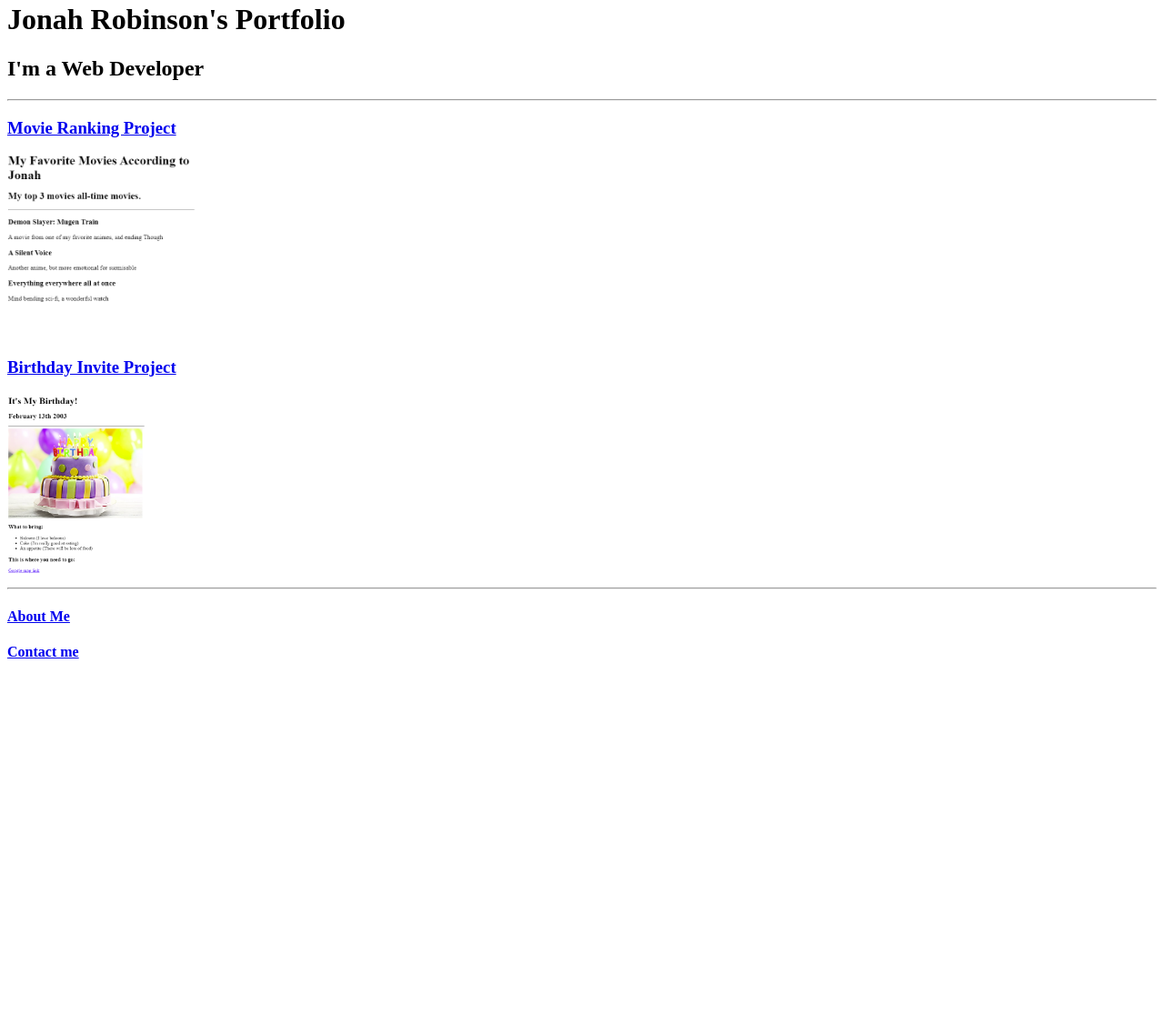
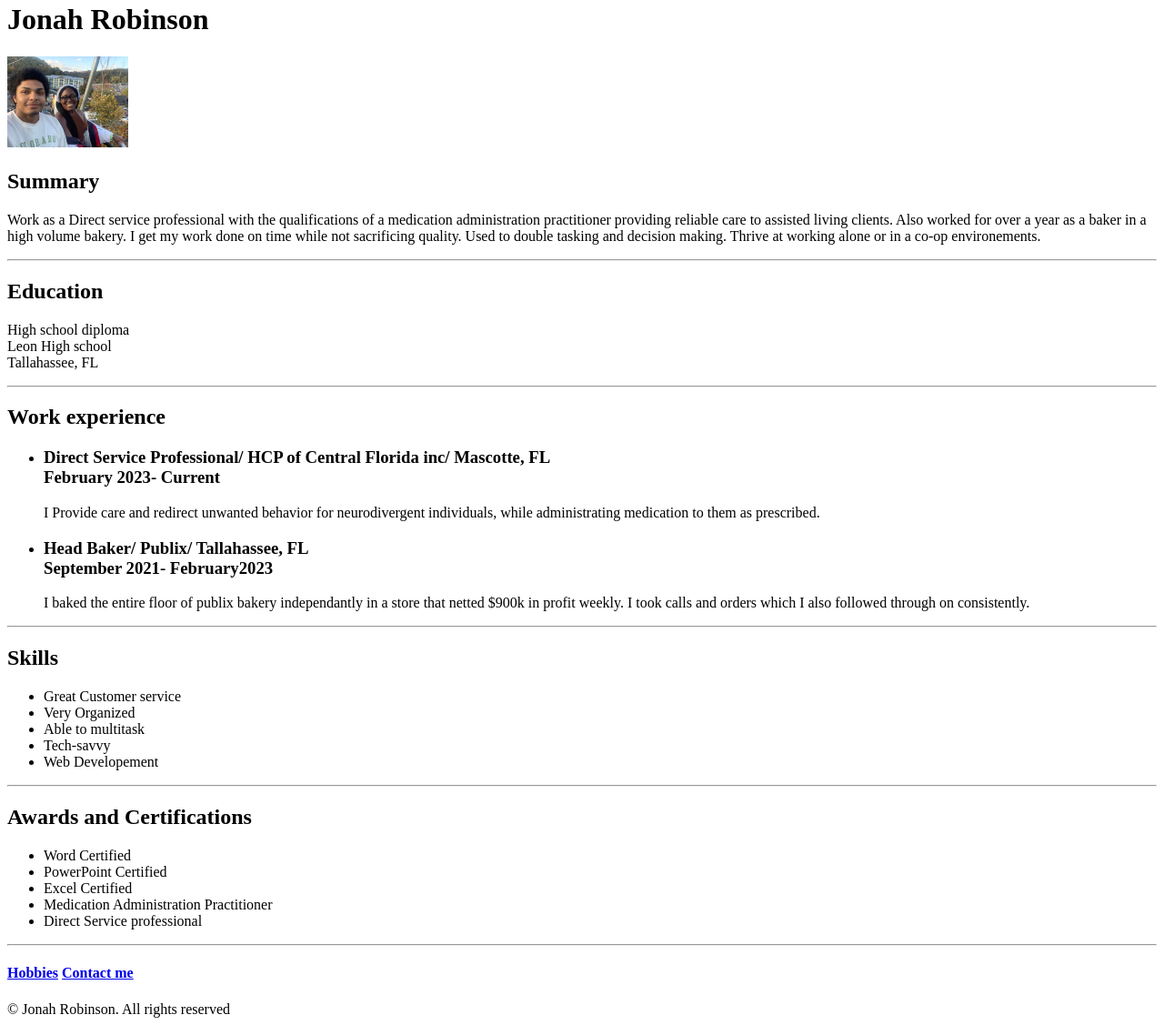
Before and after one commit to JonahR03/html-portfolio, a plain HTML site: page index.html in a window 1280 px wide. Shown: the part 18-1145 px from the top of the page at 91% size. Before the commit the page ends 800 px from the top, so only its background shows below. Drawn offline with Linux system fonts and the light colour scheme.

Commit message:
Add files via upload

```diff
--- a/index.html
+++ b/index.html
@@ -3,20 +3,60 @@
 <head>
     <meta charset="UTF-8">
     <meta name="viewport" content="width=device-width, initial-scale=1.0">
-    <title>Jonah's Web Development</title>
+    <title>My Resume</title>
 </head>
 <body>
- <h1>Jonah Robinson's Portfolio</h1>
- <h2>I'm a Web Developer</h2>
- <hr />
- <h3><a href="./public/movie-ranking.html">Movie Ranking Project</a></h3>
- <img src="./assets/images/Movies-ranking.png" height="200" />
- <h3><a href="./public/birthday-invite.html">Birthday Invite Project</a></h3>
- <img src="./assets/images/Birthday-project.png" height="200" />
- <hr />
- <h4><a href="./public/about.html">About Me</a></h4>
- <h4><a href="./public/contact.html">Contact me</a></h4>
+    <h1>Jonah Robinson</h1>
+    <img src="./Resume-Profile-Picture.jpeg" height="100" />
+    <h2>Summary</h2>
+    <p>Work as a Direct service professional with the qualifications of a medication administration practitioner providing reliable care to assisted living clients. Also worked for over a year as a baker in a high volume bakery. I get my work done on time while not sacrificing quality. Used to double tasking and decision making. Thrive at working alone or in a co-op environements.</p>
+    <hr />
+    <h2>Education</h2>
+    <p>
+        High school diploma <br />
+        Leon High school <br />
+        Tallahassee, FL
+    <hr />
+    </p>
+    <h2>Work experience</h2>
+    <ul>
+        <li>
+            <h3>Direct Service Professional/ HCP of Central Florida inc/ Mascotte, FL <br />
+            February 2023- Current</h3>
+            <p>I Provide care and redirect unwanted behavior for neurodivergent individuals, while administrating medication to them as prescribed.</p>
 
-
+        </li>
+        <li>
+            <h3>Head Baker/ Publix/ Tallahassee, FL <br />
+            September 2021- February2023</h3>
+            <p>I baked the entire floor of publix bakery independantly in a store that netted $900k in profit weekly. I took calls and orders which I also followed through on consistently.</p>
+        </li>
+    </ul>
+    <hr />
+    <h2>Skills</h2>
+    <ul>
+        <li>Great Customer service</li>
+        <li>Very Organized</li>
+        <li>Able to multitask</li>
+        <li>Tech-savvy</li>
+        <li>Web Developement</li>
+    </ul>
+    <hr />
+    <h2>Awards and Certifications</h2>
+    <ul>
+        <li>Word Certified</li>
+        <li>PowerPoint Certified</li>
+        <li>Excel Certified</li>
+        <li>Medication Administration Practitioner</li>
+        <li>Direct Service professional</li>
+    </ul>
+    <hr />
+    <h4>
+        <p>
+            <a href="./My-Hobbies.html">Hobbies</a>
+            <a href="./contact.me.html">Contact me</a>
+        </p>
+    </h4>
+    <footer> © Jonah Robinson. All rights reserved</footer>
 </body>
 </html>
```
Also changed, not shown: My-Hobbies.html (added, +7 -0 lines), contact.me.html (added, +10 -0 lines), Resume-Profile-Picture.jpeg (added).
